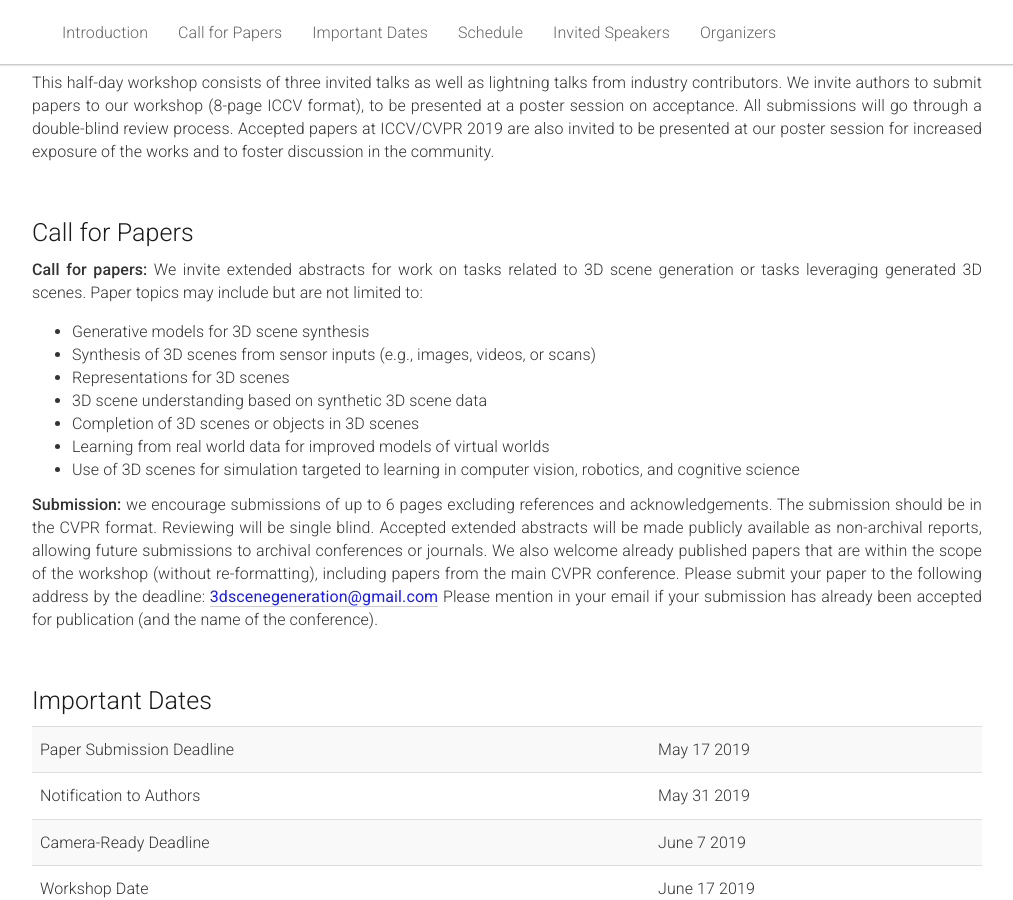
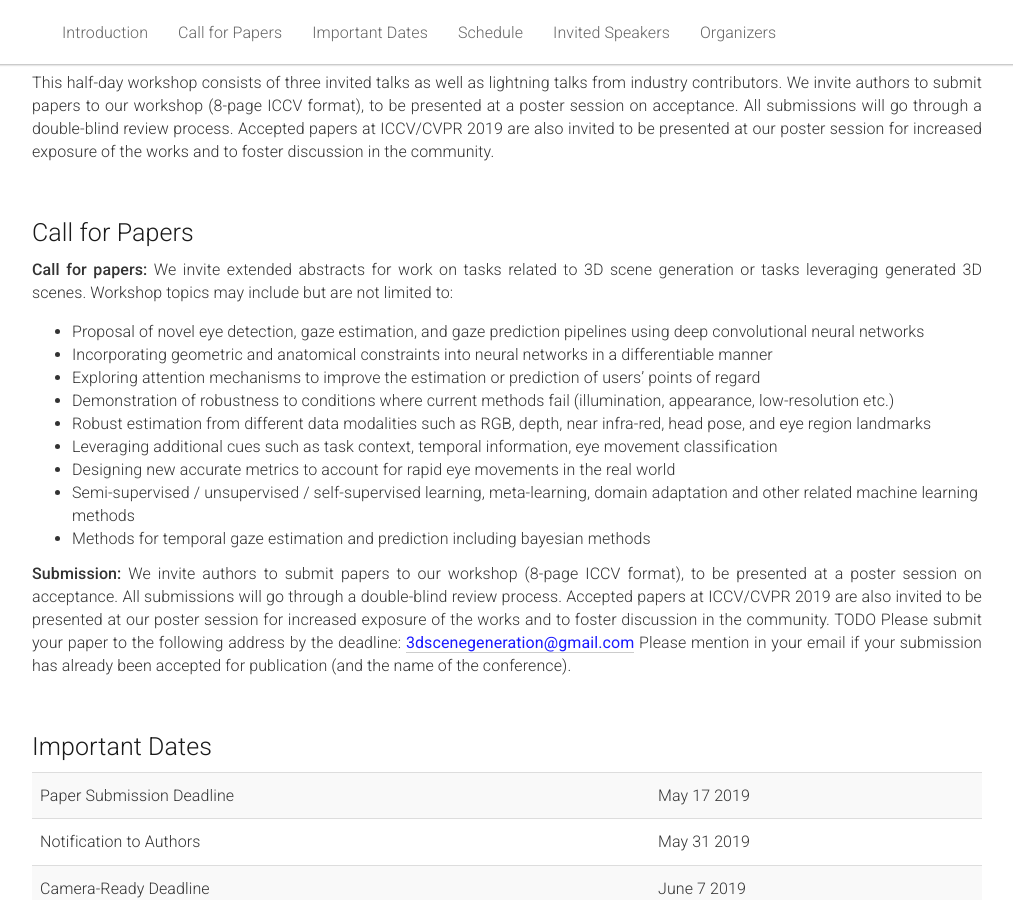
Before and after one commit to gazeworkshop/gazeworkshop.github.io, a Jekyll site: the page built from _pages/home.md, in a window 1280 px wide and 900 px high, scrolled down 844 px. Shown: the whole window, without its empty margins (133-1146 px from the left). Built offline with Jekyll 4.4.1, drawn with Linux system fonts in a browser that asks for light colours.

Commit message:
Update home.md

```diff
--- a/_pages/home.md
+++ b/_pages/home.md
@@ -55,24 +55,22 @@
   <div class="col-xs-12">
     <p>
       <span style="font-weight:500;">Call for papers:</span> We invite extended abstracts for work on tasks related to 3D scene generation or tasks leveraging generated 3D scenes.
-      Paper topics may include but are not limited to:
+      Workshop topics may include but are not limited to:
     </p>
     <ul>
-      <li>Generative models for 3D scene synthesis</li>
-      <li>Synthesis of 3D scenes from sensor inputs (e.g., images, videos, or scans)</li>
-      <li>Representations for 3D scenes</li>
-      <li>3D scene understanding based on synthetic 3D scene data</li>
-      <li>Completion of 3D scenes or objects in 3D scenes</li>
-      <li>Learning from real world data for improved models of virtual worlds</li>
-      <li>Use of 3D scenes for simulation targeted to learning in computer vision, robotics, and cognitive science</li>
+      <li>Proposal of novel eye detection, gaze estimation, and gaze prediction pipelines using deep convolutional neural networks</li>
+      <li>Incorporating geometric and anatomical constraints into neural networks in a differentiable manner</li>
+      <li>Exploring attention mechanisms to improve the estimation or prediction of users’ points of regard</li>
+      <li>Demonstration of robustness to conditions where current methods fail (illumination, appearance, low-resolution etc.)</li>
+      <li>Robust estimation from different data modalities such as RGB, depth, near infra-red, head pose, and eye region landmarks</li>
+      <li>Leveraging additional cues such as task context, temporal information, eye movement classification</li>
+      <li>Designing new accurate metrics to account for rapid eye movements in the real world</li>
+      <li>Semi-supervised / unsupervised / self-supervised learning, meta-learning, domain adaptation and other related machine learning methods</li>
+      <li>Methods for temporal gaze estimation and prediction including bayesian methods</li>
     </ul>
     <p>
-      <span style="font-weight:500;">Submission:</span> we encourage submissions of up to 6 pages excluding references and acknowledgements.
-      The submission should be in the CVPR format.
-      Reviewing will be single blind.
-      Accepted extended abstracts will be made publicly available as non-archival reports, allowing future submissions to archival conferences or journals.
-      We also welcome already published papers that are within the scope of the workshop (without re-formatting), including papers from the main CVPR conference.
-      Please submit your paper to the following address by the deadline: <span style="color:#1a1aff;font-weight:400;"><a href="mailto:3dscenegeneration@gmail.com">3dscenegeneration@gmail.com</a></span>
+      <span style="font-weight:500;">Submission:</span> We invite authors to submit papers to our workshop (8-page ICCV format), to be presented at a poster session on acceptance. All submissions will go through a double-blind review process. Accepted papers at ICCV/CVPR 2019 are also invited to be presented at our poster session for increased exposure of the works and to foster discussion in the community.
+   TODO   Please submit your paper to the following address by the deadline: <span style="color:#1a1aff;font-weight:400;"><a href="mailto:3dscenegeneration@gmail.com">3dscenegeneration@gmail.com</a></span>
       Please mention in your email if your submission has already been accepted for publication (and the name of the conference).
     </p>
   </div>
```
